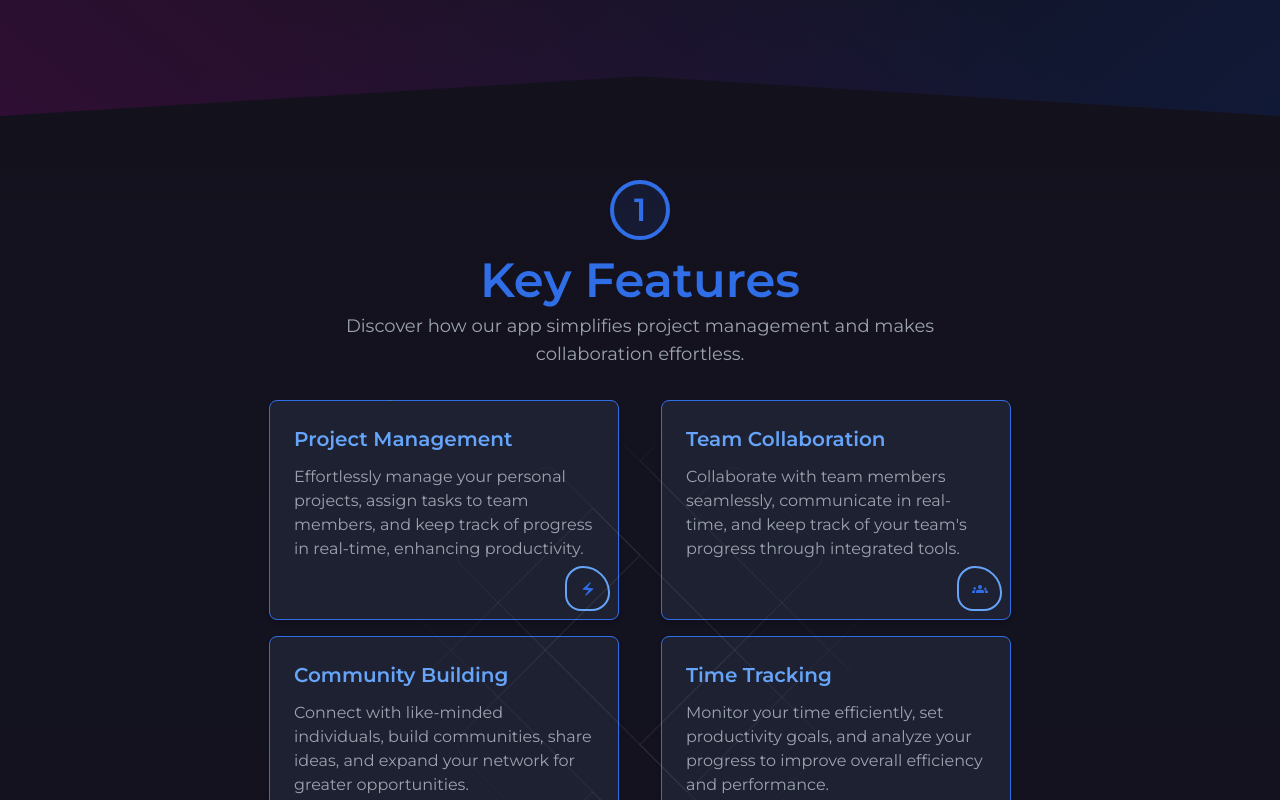
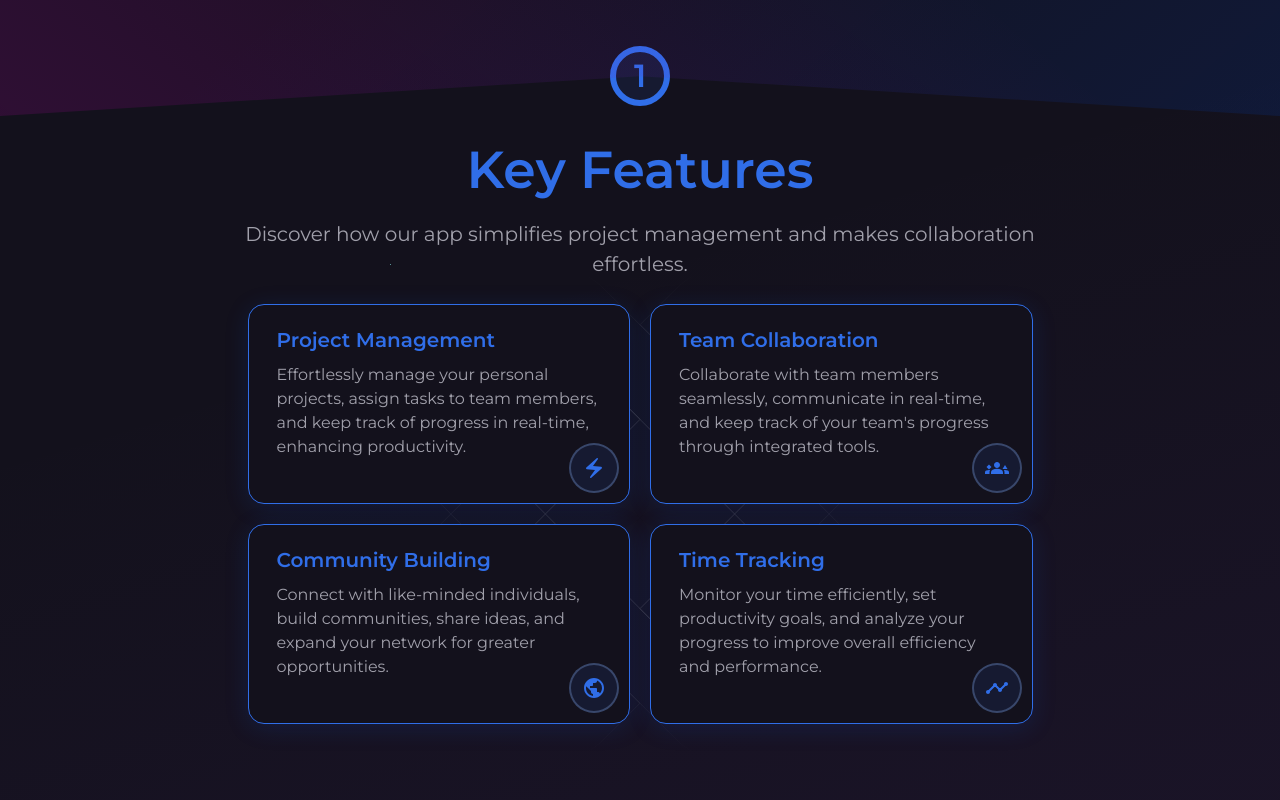
Before and after one commit to SuryaBucky/teamsync_Infosys_Internship_Oct2024, a React (Create React App) app in the folder client/: page / in a window 1280 px wide. Shown: the part 680-1480 px from the top of the page. Built offline with nearby package versions, Linux system fonts and the light colour scheme.

Commit message:
Refactor Features and Benefits components for improved layout and styling

```diff
--- a/client/src/pages/Home/components/Benifits.jsx
+++ b/client/src/pages/Home/components/Benifits.jsx
@@ -61,7 +61,7 @@ const FeatureDescription = styled.p`
   font-size: 20px;
   line-height: 1.5;
   width: 100%;
-  max-width: 700px;
+  max-width: 850px;
   text-align: center;
   color: hsl(246, 6%, 65%);
   margin-bottom: 25px; // Reduced margin
@@ -84,7 +84,7 @@ const FeaturesContainer = styled.div`
   display: grid;
   grid-template-columns: repeat(2, 1fr);
   grid-gap: 20px; // Reduced gap between cards
-  max-width: 750px; // Slightly reduced max-width to bring cards closer
+  max-width: 825px; // Slightly reduced max-width to bring cards closer
   margin: 0 auto;
   padding: 0 20px;
 
@@ -166,8 +166,8 @@ const featuresData = [
 const Benefits = () => {
   return (
     <FeaturesWrapper>
-      <Number>2</Number>
-      <FeaturesTitle id="benefits">Benefits</FeaturesTitle>
+      <Number id="benefits">2</Number>
+      <FeaturesTitle >Benefits</FeaturesTitle>
       <FeatureDescription>Discover the numerous advantages of using our app for effective project management.</FeatureDescription>
       <Content>
         <FeaturesContainer>
--- a/client/src/pages/Home/components/Features.jsx
+++ b/client/src/pages/Home/components/Features.jsx
@@ -1,79 +1,215 @@
+import styled from 'styled-components';
+import ElectricBoltIcon from '@mui/icons-material/ElectricBolt';
+import Groups3Icon from '@mui/icons-material/Groups3';
+import PublicIcon from '@mui/icons-material/Public';
+import TimelineIcon from '@mui/icons-material/Timeline';
 import HeroBgAnimation from './HeroBgAnimation';
-import Groups3Icon from '@mui/icons-material/Groups3';
-import TimelineIcon from '@mui/icons-material/Timeline';
-import ElectricBoltIcon from '@mui/icons-material/ElectricBolt';
-import PublicIcon from '@mui/icons-material/Public';
+
+const FeaturesWrapper = styled.section`
+  display: flex;
+  flex-direction: column;
+  align-items: center;
+  background-color: #181622;
+  padding: 20px 0 60px;
+  margin-top: -90px;
+  margin-bottom: 100px;
+  min-height: 100vh;
+  background: linear-gradient(343.07deg, rgba(132, 59, 206, 0.06) 5.71%, rgba(132, 59, 206, 0) 64.83%);
+
+  @media (max-width: 768px) {
+    padding: 15px 0 40px;
+    margin-top: -50px;
+  }
+`;
+
+const Number = styled.div`
+  width: 60px;
+  height: 60px;
+  font-size: 32px;
+  font-weight: 800;
+  color: #306EE8;
+  text-align: center;
+  display: flex;
+  justify-content: center;
+  align-items: center;
+  border-radius: 50%;
+  background-color: rgba(48, 110, 232, 0.1);
+  border: 6px solid #306EE8;
+  margin-bottom: 15px;
+
+  @media (max-width: 768px) {
+    width: 50px;
+    height: 50px;
+    font-size: 32px;
+  }
+`;
+
+const FeaturesTitle = styled.div`
+  font-size: 52px;
+  text-align: center;
+  font-weight: 800;
+  margin-top: 10px;
+  margin-bottom: 10px;
+  color: #306EE8;
+
+  @media (max-width: 768px) {
+    margin-top: 8px;
+    font-size: 36px;
+  }
+`;
+
+const FeatureDescription = styled.p`
+  font-size: 20px;
+  line-height: 1.5;
+  width: 100%;
+  max-width: 825px;
+  text-align: center;
+  color: hsl(246, 6%, 65%);
+  margin-bottom: 25px;
+
+  @media (max-width: 768px) {
+    width: 90%;
+    font-size: 16px;
+    margin-bottom: 20px;
+  }
+`;
+
+const Content = styled.div`
+  position: relative;
+  width: 100%;
+`;
+
+const FeaturesContainer = styled.div`
+  position: relative;
+  z-index: 1;
+  display: grid;
+  grid-template-columns: repeat(2, 1fr);
+  grid-gap: 20px;
+  max-width: 825px;
+  margin: 0 auto;
+  padding: 0 20px;
+
+  @media (max-width: 768px) {
+    grid-template-columns: repeat(1, 1fr);
+    grid-gap: 15px;
+  }
+`;
+
+const FeatureCard = styled.div`
+  width: 100%;
+  height: 200px;
+  position: relative;
+  background-color: hsl(250, 24%, 9%);
+  border: 0.1px solid #306EE8;
+  border-radius: 16px;
+  padding: 20px 28px;
+  box-shadow: rgba(23, 92, 230, 0.15) 0px 4px 24px;
+  transition: transform 0.3s ease, box-shadow 0.3s ease;
+  display: flex;
+  flex-direction: column;
+  justify-content: space-between;
+
+  &:hover {
+    transform: translateY(-10px);
+    box-shadow: rgba(0, 0, 0, 0.2) 0px 12px 24px;
+  }
+
+  @media (max-width: 728px) {
+    padding: 16px;
+    height: 180px;
+  }
+`;
+
+const FeatureIcon = styled.div`
+  width: 50px;
+  height: 50px;
+  color: #306EE8;
+  position: absolute;
+  bottom: 10px;
+  right: 10px;
+  border-radius: 50%;
+  border: 2px solid hsl(220, 80%, 75%, 30%);
+  display: flex;
+  justify-content: center;
+  align-items: center;
+  background-color: rgba(48, 110, 232, 0.1);
+`;
+
+const FeatureTitle = styled.div`
+  font-size: 20px;
+  color: #306EE8;
+  margin-bottom: 8px;
+  font-weight: 600;
+`;
+
+const FeatureCardDescription = styled.div`
+  font-size: 16px;
+  line-height: 1.5;
+  color: hsl(246, 6%, 65%);
+`;
+
+const BgImage = styled.div`
+  position: absolute;
+  top: 50%;
+  left: 50%;
+  transform: translate(-50%, -50%);
+  @media (max-width: 768px) {
+    display: none;
+  }
+`;
 
 const featuresData = [
   {
-    icon: <ElectricBoltIcon fontSize="inherit" />,
+    icon: <ElectricBoltIcon />,
     title: 'Project Management',
-    description: 'Effortlessly manage your personal projects, assign tasks to team members, and keep track of progress in real-time, enhancing productivity.',
+    description:
+      'Effortlessly manage your personal projects, assign tasks to team members, and keep track of progress in real-time, enhancing productivity.',
   },
   {
-    icon: <Groups3Icon fontSize="inherit" />,
+    icon: <Groups3Icon />,
     title: 'Team Collaboration',
-    description: "Collaborate with team members seamlessly, communicate in real-time, and keep track of your team's progress through integrated tools.",
+    description:
+      "Collaborate with team members seamlessly, communicate in real-time, and keep track of your team's progress through integrated tools.",
   },
   {
-    icon: <PublicIcon fontSize="inherit" />,
+    icon: <PublicIcon />,
     title: 'Community Building',
-    description: 'Connect with like-minded individuals, build communities, share ideas, and expand your network for greater opportunities.',
+    description:
+      'Connect with like-minded individuals, build communities, share ideas, and expand your network for greater opportunities.',
   },
   {
-    icon: <TimelineIcon fontSize="inherit" />,
+    icon: <TimelineIcon />,
     title: 'Time Tracking',
-    description: 'Monitor your time efficiently, set productivity goals, and analyze your progress to improve overall efficiency and performance.',
+    description:
+      'Monitor your time efficiently, set productivity goals, and analyze your progress to improve overall efficiency and performance.',
   },
 ];
 
 const Features = () => {
   return (
-    <section
-      className="min-h-screen flex flex-col items-center bg-[#13111C] pt-16 pb-40 bg-gradient-to-t from-transparent via-[rgba(23,92,230,0.02)] to-[rgba(23,92,230,0)] clip-path-polygon-custom"
-    >
-      <div className="relative w-full max-w-[800px] mx-auto px-4">
-        <div className="w-[60px] h-[60px] text-[32px] font-extrabold text-[#306EE8] flex justify-center items-center rounded-full border-4 border-[#306EE8] bg-opacity-10 bg-[#306EE8] mb-4 mx-auto">
-          1
-        </div>
-
-        <h2 className="text-[#306EE8] text-center text-4xl lg:text-5xl font-extrabold mt-4 mb-2" id="features">
-          Key Features
-        </h2>
-
-        <p className="text-center text-lg text-gray-400 max-w-[700px] mx-auto mb-8">
-          Discover how our app simplifies project management and makes collaboration effortless.
-        </p>
-
-        <div className="relative z-10">
-          <div className="grid grid-cols-1 md:grid-cols-2 gap-4 justify-items-center">
-            {featuresData.map((feature, index) => (
-              <div
-                key={index}
-                className="w-full max-w-[350px] h-[220px] bg-[#1E2131] border border-[#306EE8] rounded-lg p-6 shadow-md transition-transform duration-200 ease-in-out hover:translate-y-[-10px] relative"
-              >
-                <div>
-                  <h3 className="text-xl font-semibold text-[#65a4f8] mb-3">
-                    {feature.title}
-                  </h3>
-                  <p className="text-sm lg:text-base text-gray-400 leading-relaxed">
-                    {feature.description}
-                  </p>
-                </div>
-                <div className="absolute bottom-2 right-2 w-[45px] h-[45px] flex justify-center items-center border-2 border-[#65a4f8] rounded-[40%_60%_40%_16px] text-[#306EE8] p-2">
-                  {feature.icon}
-                </div>
+    <FeaturesWrapper>
+      <Number id="features">1</Number>
+      <FeaturesTitle >Key Features</FeaturesTitle>
+      <FeatureDescription>
+        Discover how our app simplifies project management and makes collaboration effortless.
+      </FeatureDescription>
+      <Content>
+        <FeaturesContainer>
+          {featuresData.map((feature, index) => (
+            <FeatureCard key={index}>
+              <div style={{ flex: 1 }}>
+                <FeatureTitle>{feature.title}</FeatureTitle>
+                <FeatureCardDescription>{feature.description}</FeatureCardDescription>
               </div>
-            ))}
-          </div>
-          <div className="hidden md:block absolute inset-0 z-0">
-            <div className="flex justify-center">
-              <HeroBgAnimation />
-            </div>
-          </div>
-        </div>
-      </div>
-    </section>
+              <FeatureIcon>{feature.icon}</FeatureIcon>
+            </FeatureCard>
+          ))}
+        </FeaturesContainer>
+        <BgImage>
+          <HeroBgAnimation />
+        </BgImage>
+      </Content>
+    </FeaturesWrapper>
   );
 };
 
```
